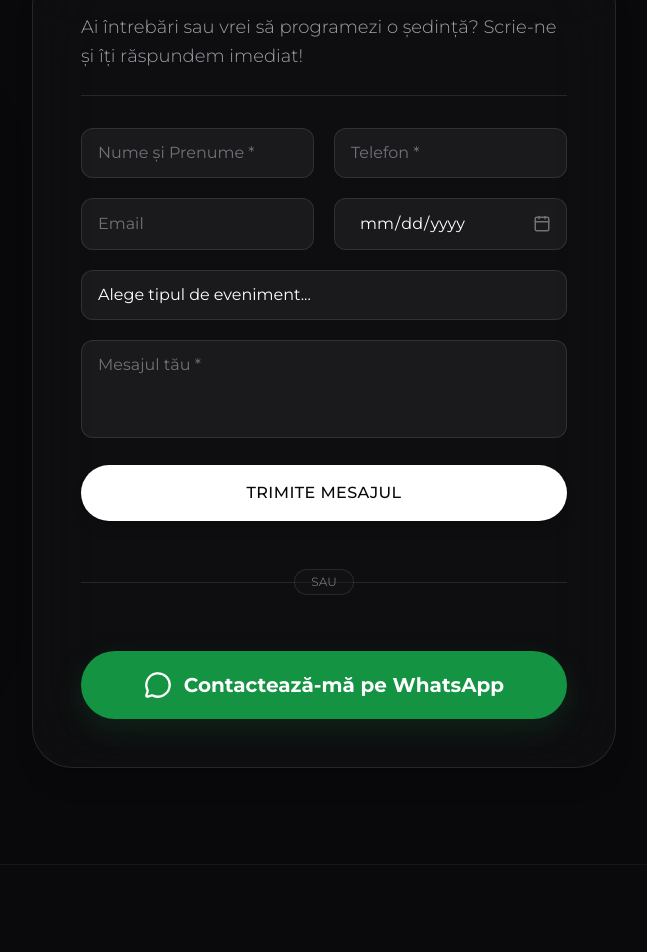
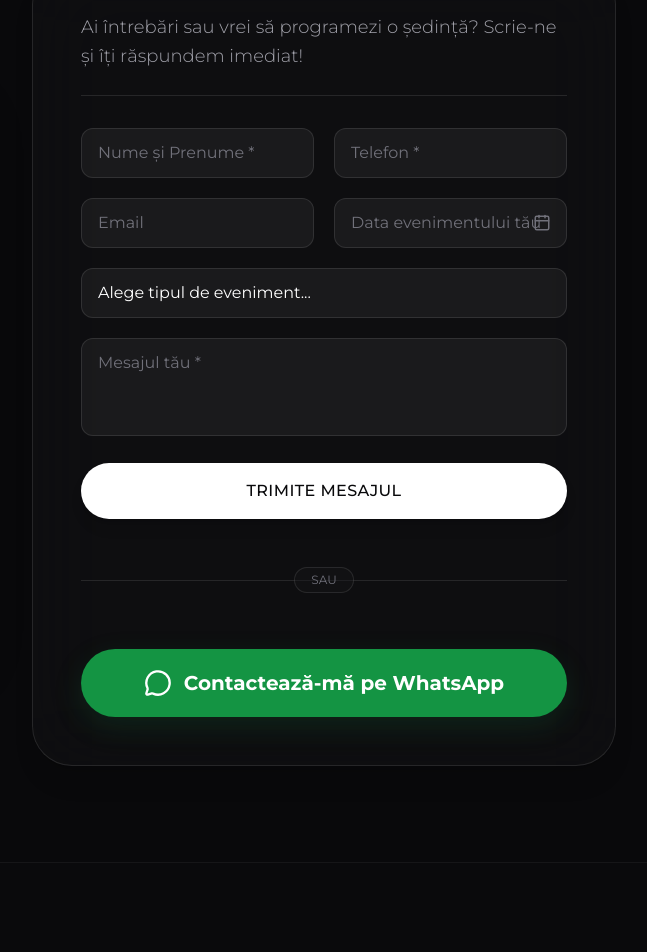
Before and after one commit to kristofihans/TrueFrame, a React (Vite) app: page / in a window 1280 px wide. Shown: the part 5139-6091 px from the top of the page, without its empty margins (632-1279 px from the left). Built offline with nearby package versions, Linux system fonts and the light colour scheme; no server answers.

Commit message:
new date field

```diff
--- a/src/index.css
+++ b/src/index.css
@@ -72,45 +72,5 @@ input[type="date"] {
   -webkit-appearance: none;
   -moz-appearance: textfield;
   appearance: none;
-  color: transparent;
-  position: relative;
-}
-
-input[type="date"]::before {
-  content: "Data evenimentului tău";
-  font-size: 0.875rem;
-  position: absolute;
-  left: 1rem;
-  top: 50%;
-  transform: translateY(-50%);
-  color: #71717a; /* zinc-500 */
-  pointer-events: none;
-  transition: all 0.2s ease;
-}
-
-input[type="date"]:focus::before,
-input[type="date"]:valid::before,
-input[type="date"]:not(:placeholder-shown)::before {
-  opacity: 0;
-  visibility: hidden;
-}
-
-input[type="date"]:focus,
-input[type="date"]:valid,
-input[type="date"]:not(:placeholder-shown) {
   color: white;
 }
-
-input[type="date"]::-webkit-datetime-edit {
-  padding-left: 0.5rem;
-}
-
-input[type="date"]::-webkit-datetime-edit {
-  color: transparent !important;
-}
-
-input[type="date"]:focus::-webkit-datetime-edit,
-input[type="date"]:not(:placeholder-shown)::-webkit-datetime-edit,
-input[type="date"]:valid::-webkit-datetime-edit {
-  color: white !important;
-}
--- a/src/pages/Contact.jsx
+++ b/src/pages/Contact.jsx
@@ -58,12 +58,31 @@ export default function Contact() {
 
               <div className="grid grid-cols-1 md:grid-cols-2 gap-5">
                 <input type="email" id="email" className="w-full px-4 py-3 bg-white/5 border border-white/10 rounded-xl focus:ring-2 focus:ring-white/20 focus:border-white/40 focus:bg-white/10 text-white placeholder:text-zinc-500 transition-all outline-none" placeholder="Email" />
-                <div className="relative group/date cursor-pointer">
+                <div
+                  className="relative group/date cursor-pointer"
+                  onClick={(e) => {
+                    const input = e.currentTarget.querySelector('input');
+                    if (input) {
+                      input.type = 'date';
+                      if (input.showPicker) {
+                        try { input.showPicker(); } catch(err) {}
+                      } else {
+                        input.focus();
+                      }
+                    }
+                  }}
+                >
                    <input
-                    type="date"
+                    type="text"
                     id="date"
                     required
-                    className="w-full px-4 py-3 bg-white/5 border border-white/10 rounded-xl focus:ring-2 focus:ring-white/20 focus:border-white/40 focus:bg-white/10 text-white transition-all outline-none appearance-none"
+                    placeholder="Data evenimentului tău"
+                    onFocus={(e) => {
+                      e.target.type = 'date';
+                      try { e.target.showPicker(); } catch(err) {}
+                    }}
+                    onBlur={(e) => { if (!e.target.value) e.target.type = 'text'; }}
+                    className="w-full px-4 py-3 bg-white/5 border border-white/10 rounded-xl focus:ring-2 focus:ring-white/20 focus:border-white/40 focus:bg-white/10 text-white transition-all outline-none appearance-none cursor-pointer placeholder:text-zinc-500"
                   />
                   <div className="absolute right-4 top-1/2 -translate-y-1/2 text-zinc-500 pointer-events-none group-focus-within/date:text-white transition-colors">
                     <Calendar size={18} />
--- a/src/pages/Home.jsx
+++ b/src/pages/Home.jsx
@@ -391,12 +391,31 @@ export default function Home() {
 
                 <div className="grid grid-cols-1 md:grid-cols-2 gap-5">
                   <input type="email" id="email" className="w-full px-4 py-3 bg-white/5 border border-white/10 rounded-xl focus:ring-2 focus:ring-white/20 focus:border-white/40 focus:bg-white/10 text-white placeholder:text-zinc-500 transition-all outline-none" placeholder="Email" />
-                    <div className="relative group/date cursor-pointer">
+                    <div
+                      className="relative group/date cursor-pointer"
+                      onClick={(e) => {
+                        const input = e.currentTarget.querySelector('input');
+                        if (input) {
+                          input.type = 'date';
+                          if (input.showPicker) {
+                            try { input.showPicker(); } catch(err) {}
+                          } else {
+                            input.focus();
+                          }
+                        }
+                      }}
+                    >
                        <input
-                        type="date"
+                        type="text"
                         id="date"
                         required
-                        className="w-full px-4 py-3 bg-white/5 border border-white/10 rounded-xl focus:ring-2 focus:ring-white/20 focus:border-white/40 focus:bg-white/10 text-white transition-all outline-none appearance-none"
+                        placeholder="Data evenimentului tău"
+                        onFocus={(e) => {
+                          e.target.type = 'date';
+                          try { e.target.showPicker(); } catch(err) {}
+                        }}
+                        onBlur={(e) => { if (!e.target.value) e.target.type = 'text'; }}
+                        className="w-full px-4 py-3 bg-white/5 border border-white/10 rounded-xl focus:ring-2 focus:ring-white/20 focus:border-white/40 focus:bg-white/10 text-white transition-all outline-none appearance-none cursor-pointer placeholder:text-zinc-500"
                       />
                       <div className="absolute right-4 top-1/2 -translate-y-1/2 text-zinc-500 pointer-events-none group-focus-within/date:text-white transition-colors">
                         <Calendar size={18} />
```
